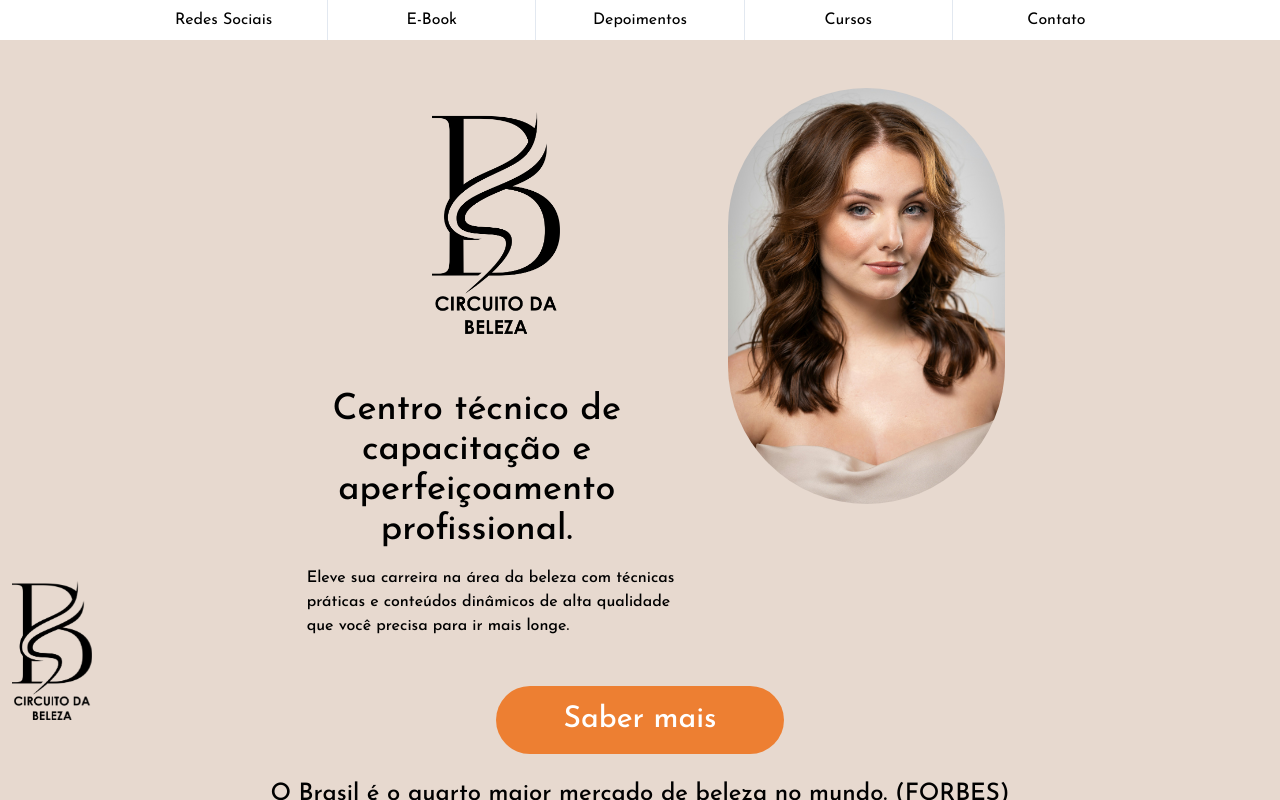
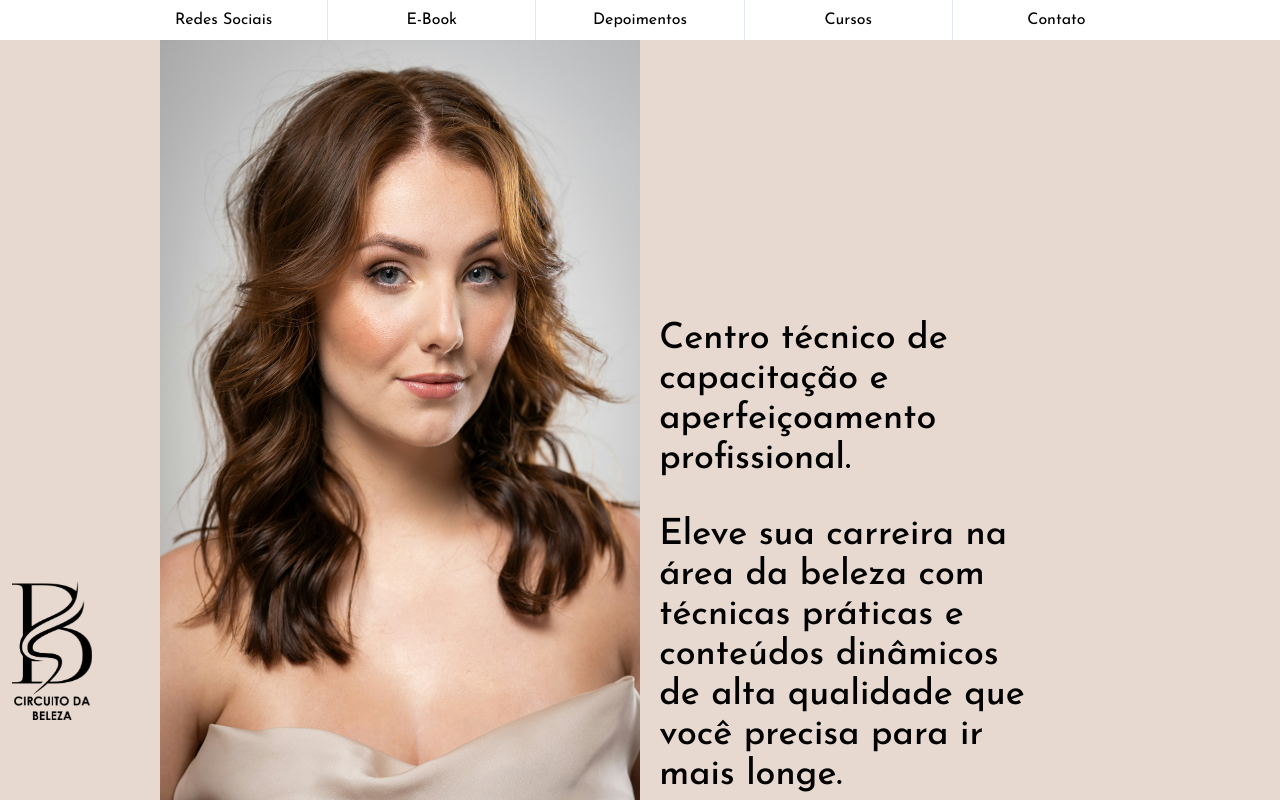
Before and after one commit to Riba12/CircuitoBeleza, a Next.js app: page / in a window 1280 px wide. Shown: the top 800 px of the page. Built offline with nearby package versions, Linux system fonts and the light colour scheme.

Commit message:
landing animation

```diff
--- a/src/components/landing.tsx
+++ b/src/components/landing.tsx
@@ -1,15 +1,18 @@
 import Link from "next/link";
-import { Button } from "./ui/button";
+import Image from 'next/image'
+import chica from '../../public/chica1.png'
+import logo from '../../public/logo1.png'
 
 
 export default function Landing() {
 
     return (
-        <><div className="bg-bege-100 flex">
-            <div className="grow "></div>
-            <section className="flex flex-col font-medium p-10 w-full md:w-[960px] h-1/2">
-                <div className="h-4/5  flex justify-center space-x-40">
-                    <div className="flex flex-col justify-center w-14 md:w-1/3 ">
+        <>
+            <div className="bg-bege-100 flex">
+                <div className="grow "></div>
+                <section className="flex flex-row font-medium w-full h-[32rem] md:w-[960px] md:h-dvh ">
+                    {/* <div className="h-4/5  flex justify-center space-x-40">
+                    <div className="flex flex-col justify-center w-14 md:w-1/3 z-10">
                         <div className="flex justify-end mt-8">
                             <img src="logo1.png" className="w-12 md:w-32" />
                         </div>
@@ -21,7 +24,7 @@ export default function Landing() {
                         </div>
                     </div>
                     <div className="w-1/3">
-                        <img src="chica1.png" className="p-2 rounded-full" />
+                        <Image src={chica} className="p-2 rounded-full z-0"  alt="Mulher Morena"/>
                     </div>
                 </div>
                 <div className="flex justify-center h-1/5 m-2 pt-8 font-jose">
@@ -34,10 +37,31 @@ export default function Landing() {
                 <div className="text-center font-jose text-2xl p-4 ">
                     O Brasil é o quarto maior mercado de beleza no mundo. (FORBES)<br/>
                     A indústria de beleza brilhou no início de 2024, movimentando impressionantes R$ 667,5 milhões em exportações no primeiro bimestre, um salto de 7,7%. (ABIHPEC)
-                </div>
-            </section>
-            <div className="grow "></div>
-        </div>
+                </div> */}
+                    <div className="w-1/2 relative">
+                        <Image src={chica} fill alt="Mulher Morena" />
+                    </div>
+                    <div className="w-1/2 flex flex-col md:justify-evenly">
+                        <div className="animate-slideInLogo w-24 md:animate-slideInLogoBig md:w-44">
+                            <Image src={logo} alt="Logo" className="w-12 md:w-32" />
+                        </div>
+                        <div className="animate-slideInText w-4/5 md:text-4xl">
+                            Centro técnico de capacitação e aperfeiçoamento profissional.
+                        </div>
+                        <div className="animate-slideInText w-4/5 md:text-4xl">
+                            Eleve sua carreira na área da beleza com técnicas práticas e conteúdos dinâmicos de alta qualidade que você precisa para ir mais longe.
+                        </div>
+                        <div className="animate-slideInBT w-4/5 mt-10">
+                            <Link href="https://pay.kiwify.com.br/fTT4C1K" passHref legacyBehavior >
+                                <a target='_blank' className="w-72 p-4 rounded-full text-center bg-laranja-100 text-white text-xl md:text-3xl hover:bg-gray-400">
+                                    Saber mais
+                                </a>
+                            </Link>
+                        </div>
+                    </div>
+                </section>
+                <div className="grow "></div>
+            </div>
         </>
     );
 }
--- a/tailwind.config.ts
+++ b/tailwind.config.ts
@@ -41,6 +41,22 @@ const config = {
           from: { height: "var(--radix-accordion-content-height)" },
           to: { height: "0" },
         },
+        "slideInLogo": {
+          '0%': { transform: 'translateX(100%) translateY(20%)', opacity: '0' },
+          '100%': { transform: 'translateX(60%) translateY(20%)', opacity: '1' },
+        },
+        "slideInLogoBig": {
+          '0%': { transform: 'translateX(250%) translateY(20%)', opacity: '0' },
+          '100%': { transform: 'translateX(90%) translateY(20%)', opacity: '1' },
+        },
+        "slideInText": {
+          '0%': { transform: 'translateX(100%) translateY(20%)', opacity: '0' },
+          '100%': { transform: 'translateX(5%) translateY(20%)', opacity: '1' },
+        },
+        "slideInBT": {
+          '0%': { transform: 'translateX(100%) translateY(100%)', opacity: '0' },
+          '100%': { transform: 'translateX(20%) translateY(100%)', opacity: '1' },
+        },
       },
       fontFamily: {
         'jose' : ['Josefin Sans', 'sans-serif'],
@@ -49,6 +65,10 @@ const config = {
       animation: {
         "accordion-down": "accordion-down 0.2s ease-out",
         "accordion-up": "accordion-up 0.2s ease-out",
+        "slideInLogo": 'slideInLogo 1s ease-out forwards',
+        "slideInLogoBig": 'slideInLogoBig 1s ease-out forwards',
+        "slideInText": 'slideInText 1s ease-out forwards',
+        "slideInBT": 'slideInBT 1s ease-out forwards',
       },
     },
   },
```
